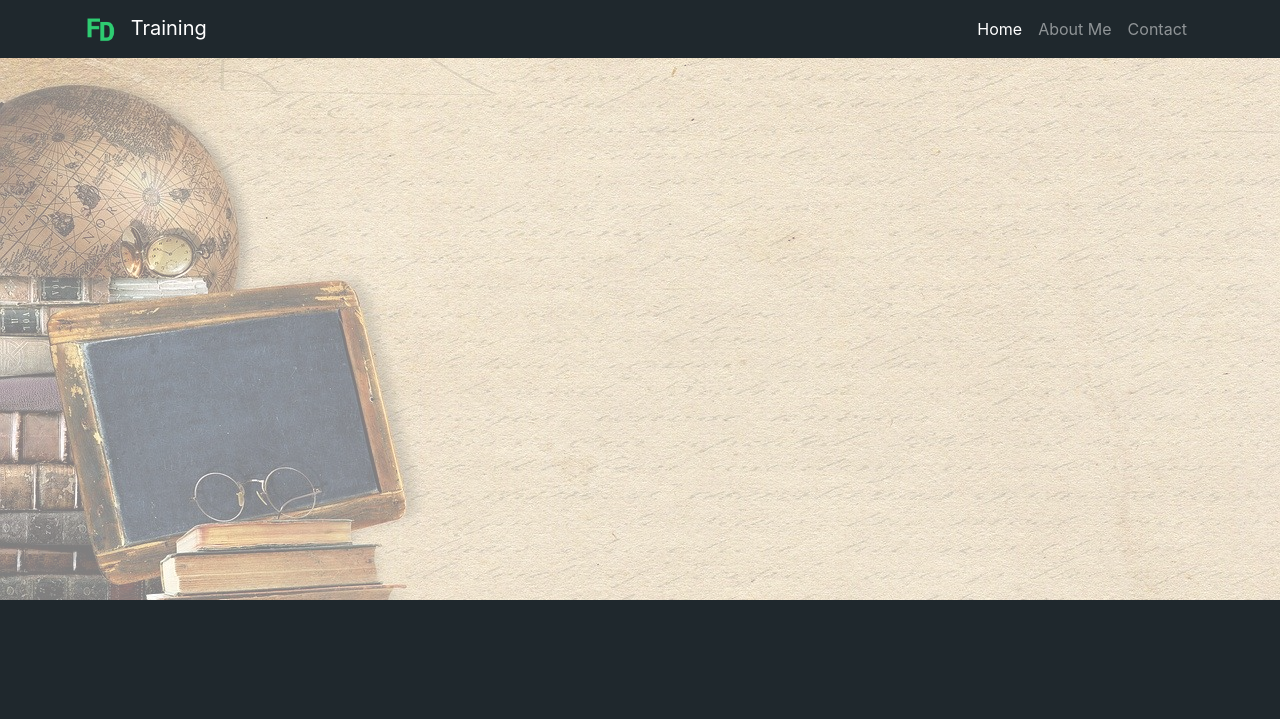
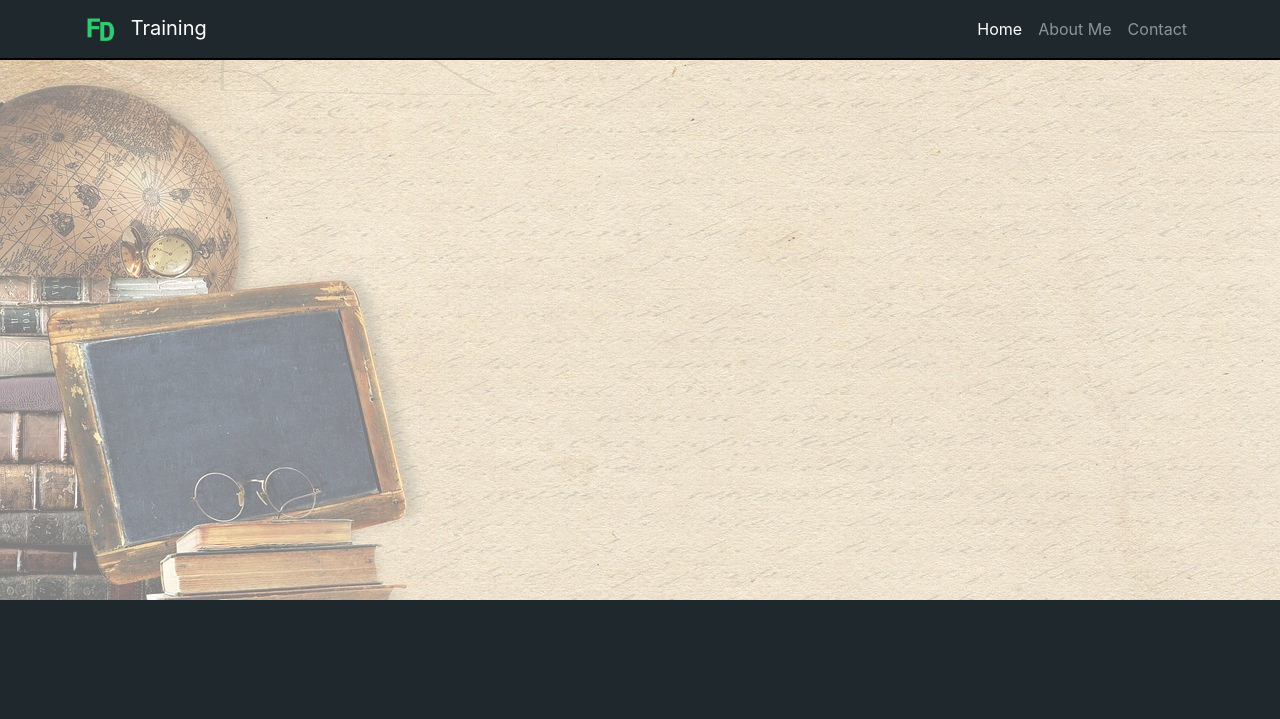
Before and after one commit to DahlitzFlorian/training-page, a Flask app: page / in a window 1280 px wide. Shown: the top 719 px of the page. Run offline with Flask 2, Linux system fonts and the light colour scheme; some libraries are stand-ins or nearby versions.

Commit message:
feat: add bottom border to navigation to separate it from content with same bg-color

```diff
--- a/app/static/css/main.css
+++ b/app/static/css/main.css
@@ -1,5 +1,9 @@
 .bg-dark {
     background-color: #1F282D !important;
+}
+
+.navbar {
+    border-bottom: 2px solid black;
 }
 
 .navbar-brand > img {
```
